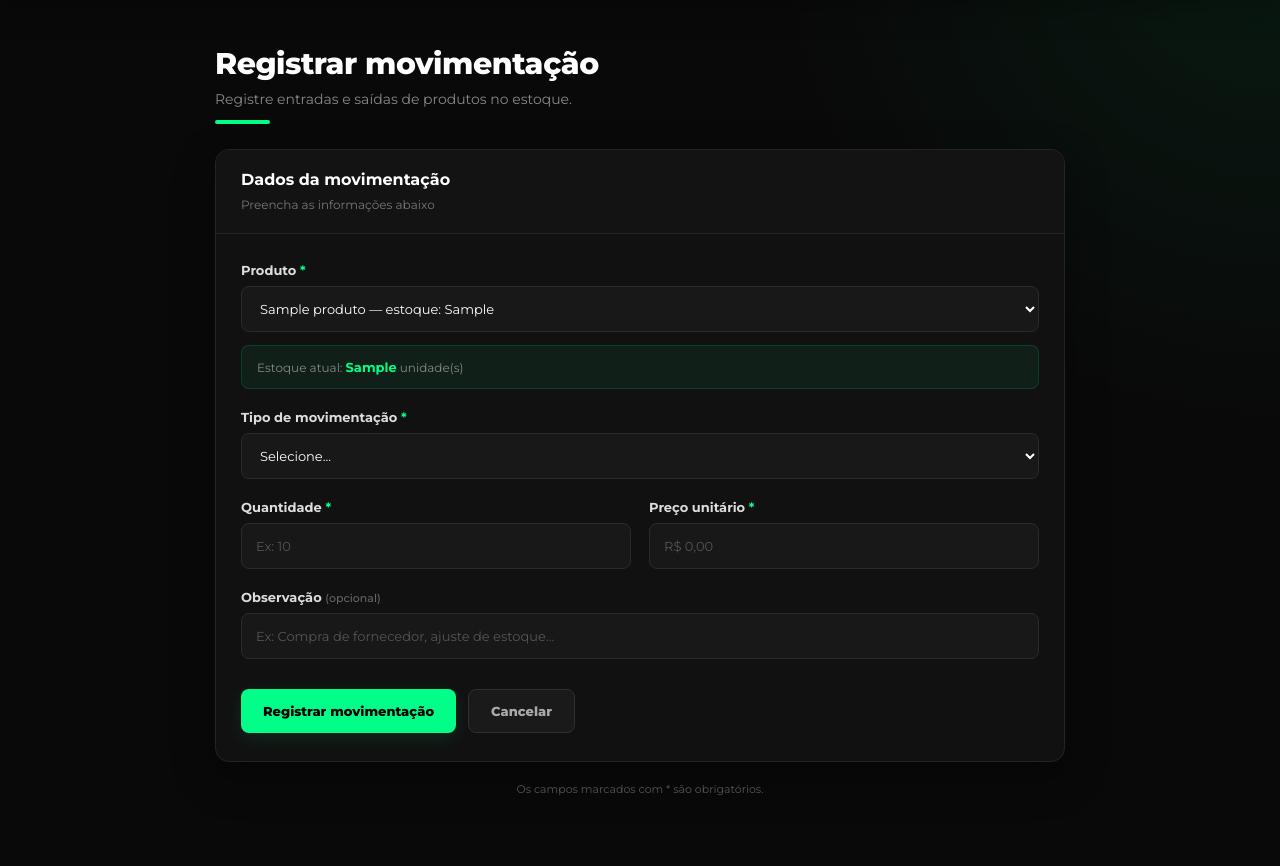
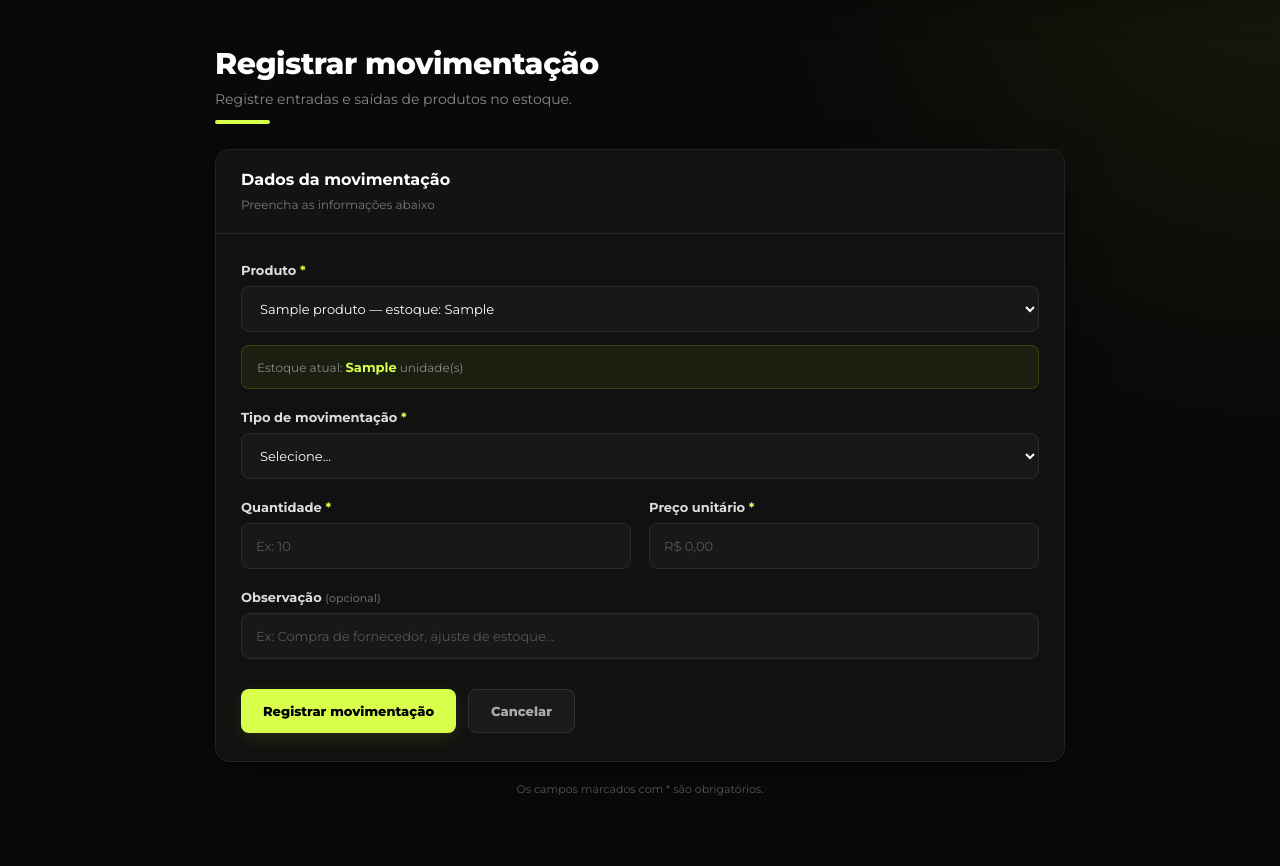
Before and after one commit to Jonathan-felipe77/Projeto-Store-pdv, a FastAPI app: template app/templates/movimentacoes/form.html in a window 1280 px wide. Shown: the part 78-944 px from the top of the page. Run offline with FastAPI, Linux system fonts and the light colour scheme; the template is opened without the code that fills it: most values are stand-ins (such as "Sample title", 1, 10 or a date in 2020).

Commit message:
Update color scheme for consistency across templates and adjust button styles

```diff
--- a/app/templates/home.html
+++ b/app/templates/home.html
@@ -275,7 +275,7 @@
                     GERENCIAR CATEGORIAS
                 </a>
 
-                <a href="/estoque" class="btn-action-secondary">
+                <a href="/movimentacoes" class="btn-action-secondary">
                     CONSULTAR ESTOQUE
                 </a>
 
--- a/app/templates/movimentacoes/form.html
+++ b/app/templates/movimentacoes/form.html
@@ -30,7 +30,7 @@
             background:
                 radial-gradient(
                     circle at top right,
-                    rgba(0, 255, 136, 0.07),
+                    rgba(200, 255, 0, 0.07),
                     transparent 32%
                 ),
                 #090909;
@@ -77,7 +77,7 @@
 
             margin-top: 12px;
 
-            background: #00ff88;
+            background: #d9ff4d;
             border-radius: 20px;
         }
 
@@ -157,7 +157,7 @@
         }
 
         .obrigatorio {
-            color: #00ff88;
+            color: #d9ff4d;
         }
 
         .opcional {
@@ -195,10 +195,10 @@
         input[type="number"]:focus,
         input[type="text"]:focus {
 
-            border-color: #00ff88;
+            border-color: #d9ff4d;
 
             box-shadow:
-                0 0 0 3px rgba(0, 255, 136, 0.08);
+                0 0 0 3px rgba(217, 255, 0, 0.08);
         }
 
         select option {
@@ -230,9 +230,9 @@
 
             padding: 13px 15px;
 
-            background: rgba(0, 255, 136, 0.06);
+            background: rgba(181, 255, 7, 0.06);
 
-            border: 1px solid rgba(0, 255, 136, 0.15);
+            border: 1px solid rgba(217, 255, 0, 0.15);
 
             border-radius: 8px;
 
@@ -242,7 +242,7 @@
         }
 
         .info-estoque strong {
-            color: #00ff88;
+            color: #d9ff4d;
 
             font-size: 13px;
         }
@@ -265,7 +265,7 @@
 
             border: 1px solid #292929;
 
-            border-left: 3px solid #00ff88;
+            border-left: 3px solid #d9ff4d;
 
             border-radius: 9px;
         }
@@ -277,7 +277,7 @@
         }
 
         .subtotal-valor {
-            color: #00ff88;
+            color: #d9ff4d;
 
             font-size: 20px;
             font-weight: 800;
@@ -326,21 +326,21 @@
         .btn-registrar {
             border: none;
 
-            background: #00ff88;
+            background: #d9ff4d;
 
             color: #000;
 
             box-shadow:
-                0 5px 18px rgba(0, 255, 136, 0.10);
+                0 5px 18px rgba(217, 255, 0, 0.10);
         }
 
         .btn-registrar:hover {
-            background: #00d977;
+            background: #d9ff4d;
 
             transform: translateY(-2px);
 
             box-shadow:
-                0 8px 25px rgba(0, 255, 136, 0.18);
+                0 8px 25px rgba(217, 255, 0, 0.18);
         }
 
         .btn-cancelar {
--- a/app/templates/produtos/index.html
+++ b/app/templates/produtos/index.html
@@ -446,7 +446,7 @@
 
                         <div
                             class="stock-fill"
-                            style="width: {{ porcentagem }}%"
+                            style="width: {{ porcentagem }}%;"
                         ></div>
 
                     </div>
--- a/app/templates/usuarios/index.html
+++ b/app/templates/usuarios/index.html
@@ -136,8 +136,8 @@
         }
 
         .badge.active {
-            background-color: rgba(0, 255, 102, 0.1);
-            color: #00ff66;
+            background-color: rgba(217, 255, 77, 0.1);
+            color: #d9ff4d;
         }
 
         .badge.inactive {
```
Also changed, not shown: app/templates/clientes/form.html (+4 -4 lines), app/templates/clientes/index.html (+9 -9 lines), banco.db.
